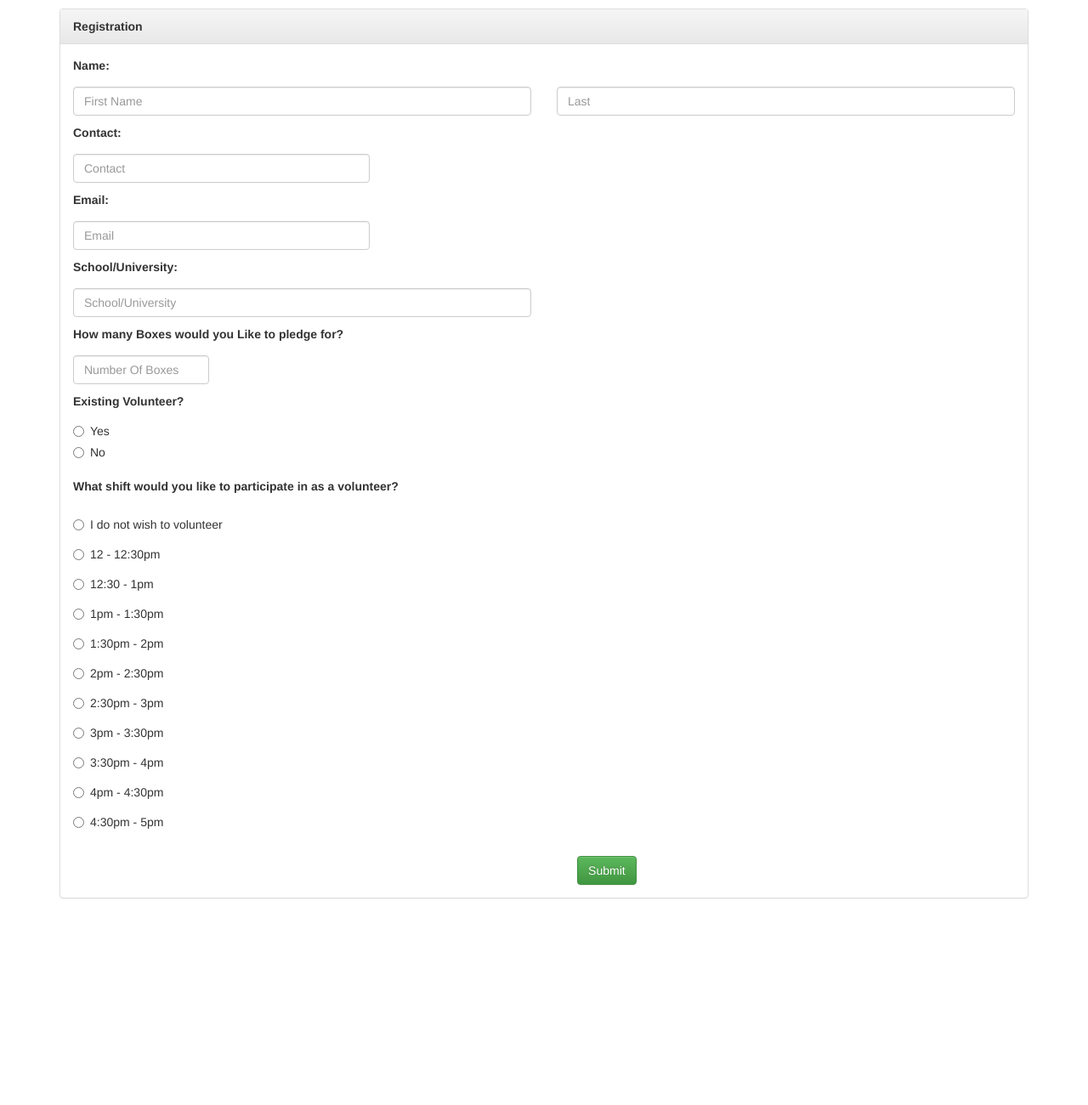
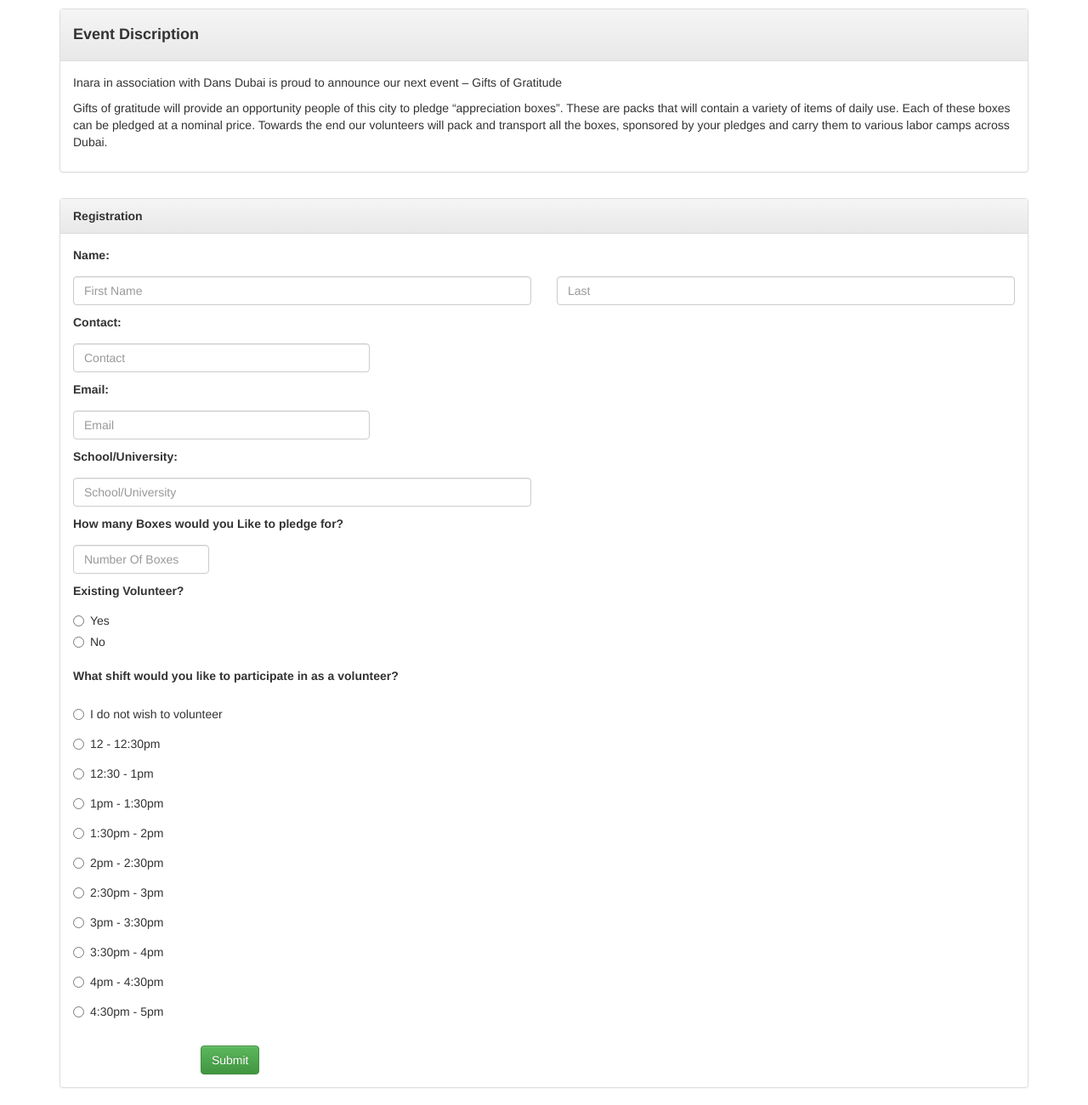
Before and after one commit to rkmishracs/Inara-Registration, a plain HTML site: page index.html in a window 1280 px wide. Shown: the whole page at 85% size. Before the commit the page ends 1077 px from the top, so only its background shows below. Drawn offline with Linux system fonts and the light colour scheme.

Commit message:
Discription of Eevent

```diff
--- a/assests/css/style.css
+++ /dev/null
@@ -1,26 +0,0 @@
-.padding-top-10{
-  padding-top: 10px;
-}
-
-.padding-top-20{
-  padding-top: 20px;
-  margin-left: auto;
-  margin-right: auto;
-}
-
-@@media (max-width:768px) {
-  .input-group{
-    margin-bottom: 5px;
-  }
-
-}
-
-.brand{
-  max-height: 25px;
-}
-
-img{
-  width: 280px;
-  height: 200px;
-  float: right;
-}
--- a/assets/css/style.css
+++ b/assets/css/style.css
@@ -4,8 +4,11 @@
 
 .padding-top-20{
   padding-top: 20px;
-  margin-left: 40%;
-  margin-right: 40%;
+
+}
+
+.padding-top-5{
+  padding-top: 5px;
 }
 
 @@media (max-width:768px) {
--- a/index.html
+++ b/index.html
@@ -12,6 +12,18 @@
       <link rel="stylesheet" href="assets/css/style.css">
     </head>
     <body>
+      <div class="container padding-top-10">
+        <div class="panel panel-default">
+          <div class="panel-heading">
+            <h4><strong>Event Discription</strong></h4>
+          </div>
+          <div class="panel-body">
+            <p>Inara in association with Dans Dubai is proud to announce our next event – Gifts of Gratitude</p>
+            <p>Gifts of gratitude will provide an opportunity people of this city to pledge “appreciation boxes”. These are packs that will contain a variety of items of daily use. Each of these boxes can be pledged at a nominal price. Towards the end our volunteers will pack and transport all the boxes, sponsored by your pledges and carry them to various labor camps across Dubai.</p>
+          </div>
+        </div>
+      </div>
+
       <div class="container padding-top-10">
         <div class="panel panel-default">
           <div class="panel-heading">
```
